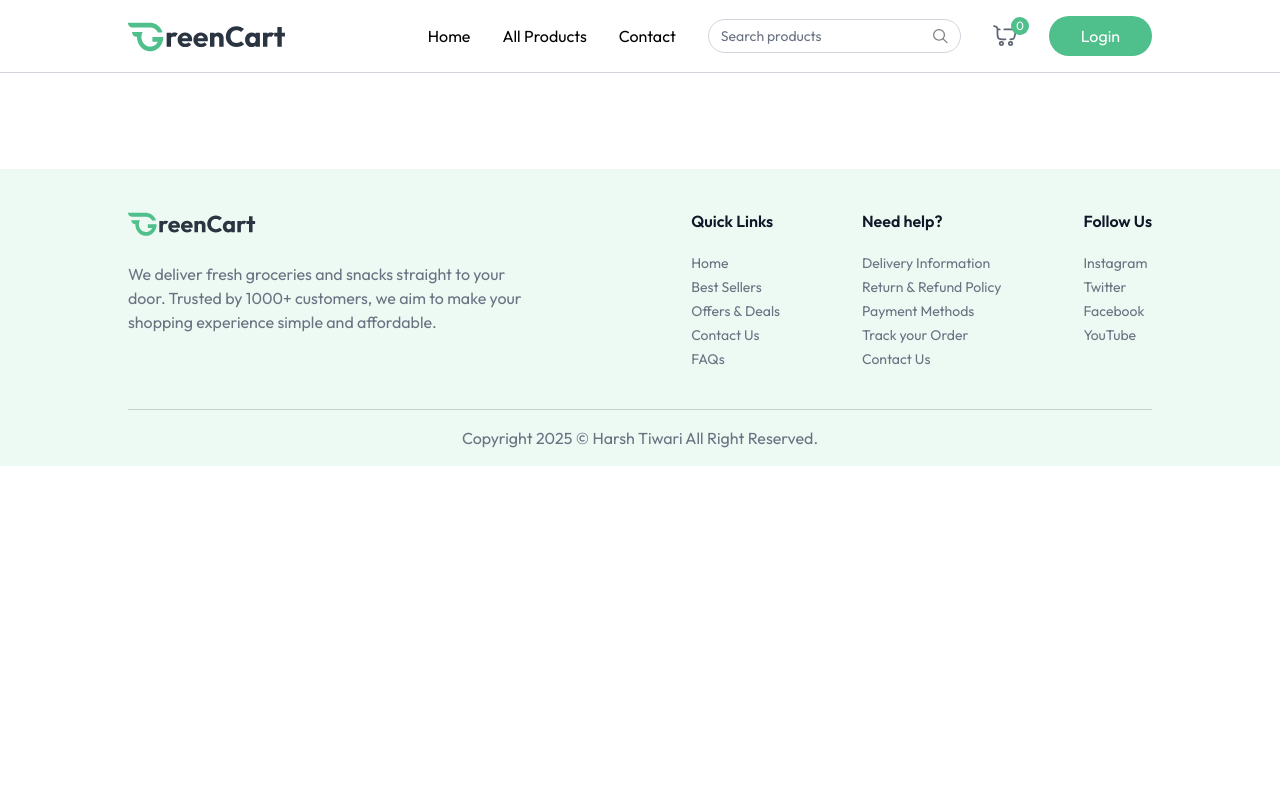
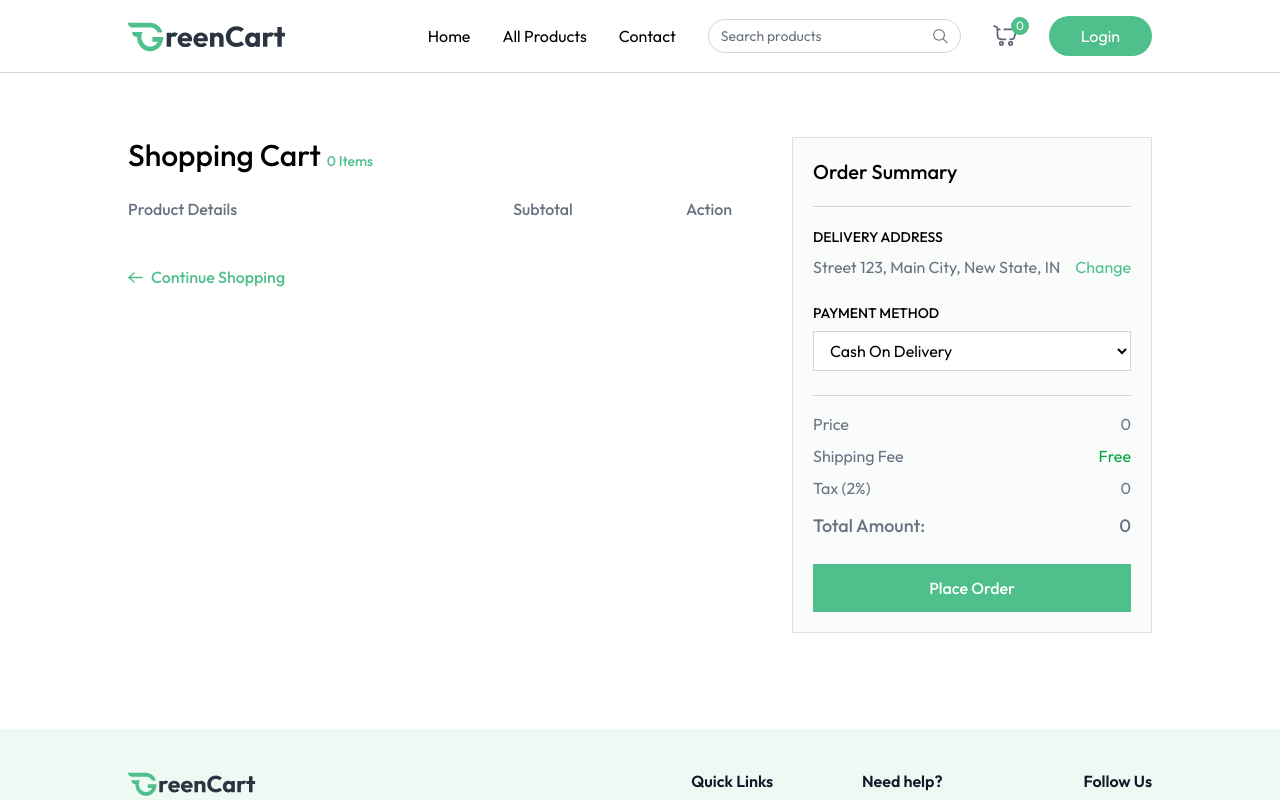
Before and after one commit to harsh7598/mern_grocery, a React (Vite) app in the folder client/: page /cart in a window 1280 px wide. Shown: the top 800 px of the page. Built offline with nearby package versions, Linux system fonts and the light colour scheme.

Commit message:
cartpage

```diff
--- a/client/src/App.jsx
+++ b/client/src/App.jsx
@@ -9,6 +9,7 @@
 import AllProducts from './pages/AllProducts'
 import ProductCategory from './pages/ProductCategory'
 import ProductDetails from './pages/ProductDetails'
+import Cart from './pages/Cart'
 
 const App = () => {
   const isSellerPath = useLocation().pathname.includes("seller");
@@ -26,6 +27,7 @@
           <Route path='/products' element={<AllProducts />}/>
           <Route path='/products/:category' element={<ProductCategory/>}/>
           <Route path='/products/:category/:id' element={<ProductDetails/>}/>
+          <Route path='/cart' element={<Cart/>}/>
         </Routes>
       </div>
       {!isSellerPath && <Footer/>}
--- /dev/null
+++ b/client/src/pages/Cart.jsx
@@ -0,0 +1,205 @@
+import { useEffect, useState } from "react";
+import { useAppContext } from "../context/AppContext";
+import { assets, dummyAddress } from "../assets/assets";
+
+
+const Cart = () => {
+  const {
+    products,
+    currency,
+    cartItems,
+    removeFromCart,
+    updateCartItem,
+    getCartAmount,
+    getCartCount,
+    navigate,
+  } = useAppContext();
+  const [cartArray, setCartArray] = useState([]);
+  const [addresses, setAddresses] = useState(dummyAddress);
+  const [showAddress, setShowAddress] = useState(false);
+  const [selectedAddress, setSelectedAddress] = useState(dummyAddress[0]);
+  const [paymentOption, setPaymentOption] = useState("COD");
+
+  const getCart = () => {
+    let tempArray = [];
+    for (const key in cartItems) {
+      const product = products.find((item) => item._id === key);
+      product.quantity = cartItems[key];
+      tempArray.push(product);
+    }
+    setCartArray(tempArray);
+  };
+
+  const placeOrder = async () => {
+    if (paymentOption === "COD") {
+      console.log("COD");
+    } else {
+      console.log("Online");
+    }
+  }
+  useEffect(() => {
+    if (products.length > 0 && cartItems) {
+      getCart();
+    }
+  }, [products, cartItems]);
+
+  return products.length > 0 && cartItems ? (
+    <div className="flex flex-col md:flex-row mt-16">
+      <div className="flex-1 max-w-4xl">
+        <h1 className="text-3xl font-medium mb-6">
+          Shopping Cart{" "}
+          <span className="text-sm text-primary">
+            {getCartCount()} Items
+          </span>
+        </h1>
+
+        <div className="grid grid-cols-[2fr_1fr_1fr] text-gray-500 text-base font-medium pb-3">
+          <p className="text-left">Product Details</p>
+          <p className="text-center">Subtotal</p>
+          <p className="text-center">Action</p>
+        </div>
+
+        {cartArray.map((product, index) => (
+          <div
+            key={index}
+            className="grid grid-cols-[2fr_1fr_1fr] text-gray-500 items-center text-sm md:text-base font-medium pt-3"
+          >
+            <div className="flex items-center md:gap-6 gap-3">
+              <div
+                onClick={() => {
+                  navigate(`/products/${product.category}/${product._id}`);
+                  scrollTo(0, 0);
+                }}
+                className="cursor-pointer w-24 h-24 flex items-center justify-center border border-gray-300 rounded"
+              >
+                <img
+                  className="max-w-full h-full object-cover"
+                  src={product.image[0]}
+                  alt={product.name}
+                />
+              </div>
+              <div>
+                <p className="hidden md:block font-semibold">{product.name}</p>
+                <div className="font-normal text-gray-500/70">
+                  <p>
+                    Weight: <span>{product.weight || "N/A"}</span>
+                  </p>
+                  <div className="flex items-center">
+                    <p>Qty:</p>
+                    <select onChange={e => updateCartItem(product._id, Number(e.target.value))} value={cartItems[product._id]} className="outline-none">
+                      {Array(
+                        cartItems[product._id] > 9 ? cartItems[product._id] : 9
+                      )
+                        .fill("")
+                        .map((_, index) => (
+                          <option key={index} value={index + 1}>
+                            {index + 1}
+                          </option>
+                        ))}
+                    </select>
+                  </div>
+                </div>
+              </div>
+            </div>
+            <p className="text-center">
+              {currency}
+              {product.offerPrice * product.quantity}
+            </p>
+            <button
+              onClick={() => removeFromCart(product._id)}
+              className="cursor-pointer mx-auto"
+            >
+              <img
+                src={assets.remove_icon}
+                alt="remove"
+                className="inline-block w-6 h-6"
+              />
+            </button>
+          </div>
+        ))}
+
+        <button
+          onClick={() => {navigate("/products"); scrollTo(0,0)}}
+          className="group cursor-pointer flex items-center mt-8 gap-2 text-primary font-medium"
+        >
+          <img
+            src={assets.arrow_right_icon_colored}
+            alt="arrow"
+            className="group-hover:translate-x-1 transition"
+          />
+          Continue Shopping
+        </button>
+      </div>
+
+      <div className="max-w-[360px] w-full bg-gray-100/40 p-5 max-md:mt-16 border border-gray-300/70">
+        <h2 className="text-xl md:text-xl font-medium">Order Summary</h2>
+        <hr className="border-gray-300 my-5" />
+
+        <div className="mb-6">
+          <p className="text-sm font-medium uppercase">Delivery Address</p>
+          <div className="relative flex justify-between items-start mt-2">
+            <p className="text-gray-500">{selectedAddress ? `${selectedAddress.street}, ${selectedAddress.city}, ${selectedAddress.state}, ${selectedAddress.country}` : "No address found"}</p>
+            <button
+              onClick={() => setShowAddress(!showAddress)}
+              className="text-primary hover:underline cursor-pointer"
+            >
+              Change
+            </button>
+            {showAddress && (
+              <div className="absolute top-12 py-1 bg-white border border-gray-300 text-sm w-full">
+                {addresses.map((address, index) => (
+                  <p
+                    onClick={() => {setSelectedAddress(address); setShowAddress(false)}}
+                    className="text-gray-500 p-2 hover:bg-gray-100"
+                  >
+                    {address.street}, {address.city}, {address.state}, {address.country}
+                  </p>
+                ))}
+                <p
+                  onClick={() => navigate("/add-address")}
+                  className="text-primary text-center cursor-pointer p-2 hover:bg-primary/10"
+                >
+                  Add address
+                </p>
+              </div>
+            )}
+          </div>
+
+          <p className="text-sm font-medium uppercase mt-6">Payment Method</p>
+
+          <select onChange={e => setPaymentOption(e.target.value)} className="w-full border border-gray-300 bg-white px-3 py-2 mt-2 outline-none">
+            <option value="COD">Cash On Delivery</option>
+            <option value="Online">Online Payment</option>
+          </select>
+        </div>
+
+        <hr className="border-gray-300" />
+
+        <div className="text-gray-500 mt-4 space-y-2">
+          <p className="flex justify-between">
+            <span>Price</span>
+            <span>{currency}{getCartAmount()}</span>
+          </p>
+          <p className="flex justify-between">
+            <span>Shipping Fee</span>
+            <span className="text-green-600">Free</span>
+          </p>
+          <p className="flex justify-between">
+            <span>Tax (2%)</span>
+            <span>{currency}{getCartAmount() * 2 / 100}</span>
+          </p>
+          <p className="flex justify-between text-lg font-medium mt-3">
+            <span>Total Amount:</span>
+            <span>{currency}{getCartAmount() + getCartAmount() * 2 / 100}</span>
+          </p>
+        </div>
+
+        <button onClick={placeOrder} className="w-full py-3 mt-6 cursor-pointer bg-primary text-white font-medium hover:bg-primary-dull transition">
+          {paymentOption === "COD" ? "Place Order" : "Proceed to Checkout"}
+        </button>
+      </div>
+    </div>
+  ) : null;
+};
+
+export default Cart;
```
